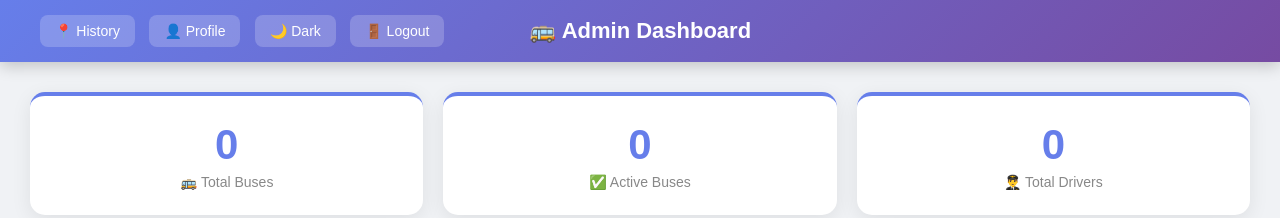
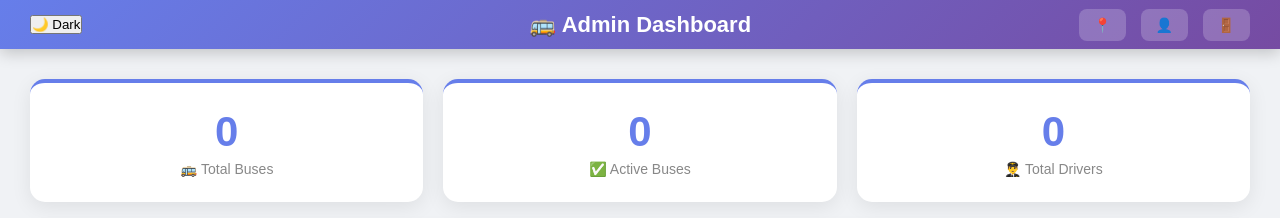
Before and after one commit to PR0810/Smart-Bus-Tracking, a Flask app: page /admin in a window 1280 px wide. Shown: the top 218 px of the page. Run offline with Flask 3, Linux system fonts and the light colour scheme; the visitor is signed in with stand-in values (Sample User, id 1); data that the repository does not hold is empty; some libraries are stand-ins or nearby versions; grey boxes are pictures that could not be loaded.

Commit message:
fix navbar icons

```diff
--- a/templates/admin.html
+++ b/templates/admin.html
@@ -298,14 +298,13 @@
   </head>
   <body>
     <div class="navbar">
+      <button onclick="toggleDark()" id="darkBtn">🌙 Dark</button>
       <h1>🚌 Admin Dashboard</h1>
       <div class="navbar-links">
-        <a href="/bus_history"><span>📍</span> History</a>
-        <a href="/profile"><span>👤</span> Profile</a>
-        <button onclick="toggleDark()" id="darkBtn">
-          <span>🌙</span> Dark
-        </button>
-        <a href="/logout"><span>🚪</span> Logout</a>
+        <a href="/bus_history">📍</a>
+        <a href="/profile">👤</a>
+
+        <a href="/logout">🚪</a>
       </div>
     </div>
 
```
